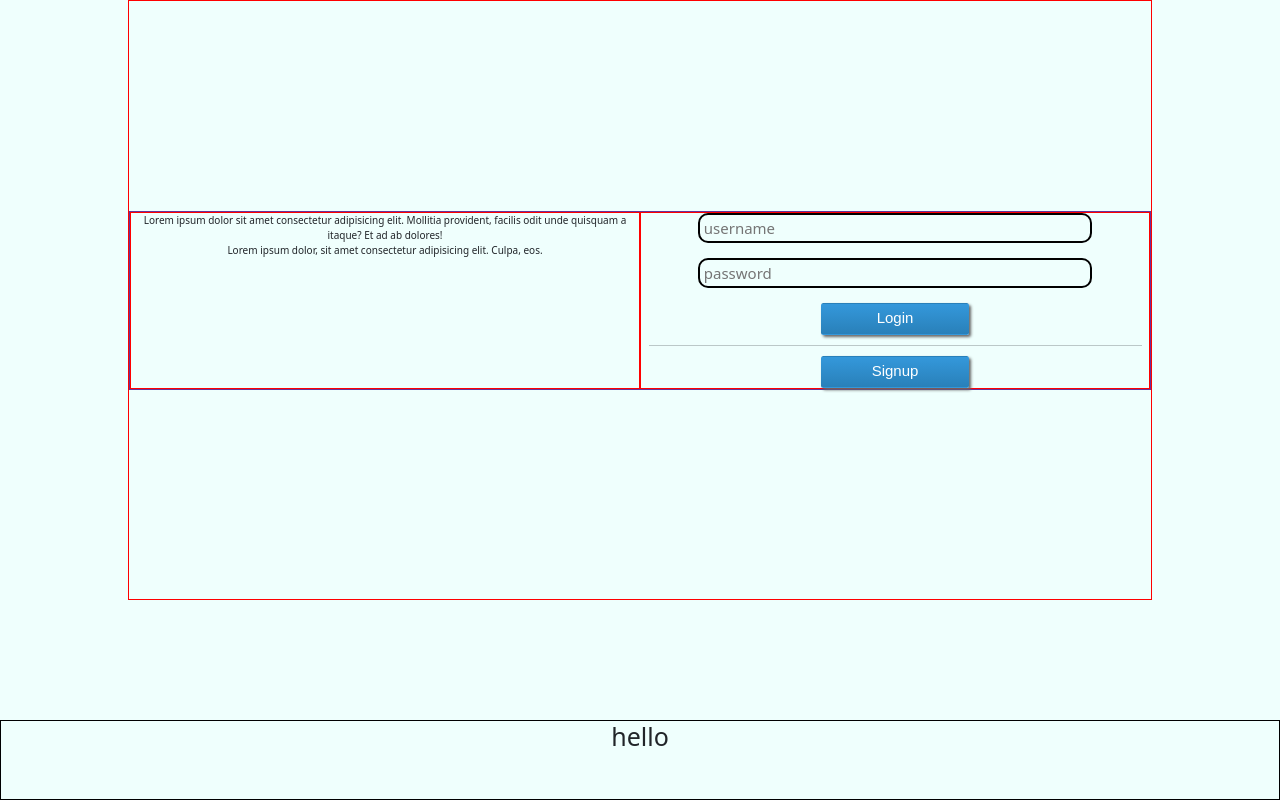
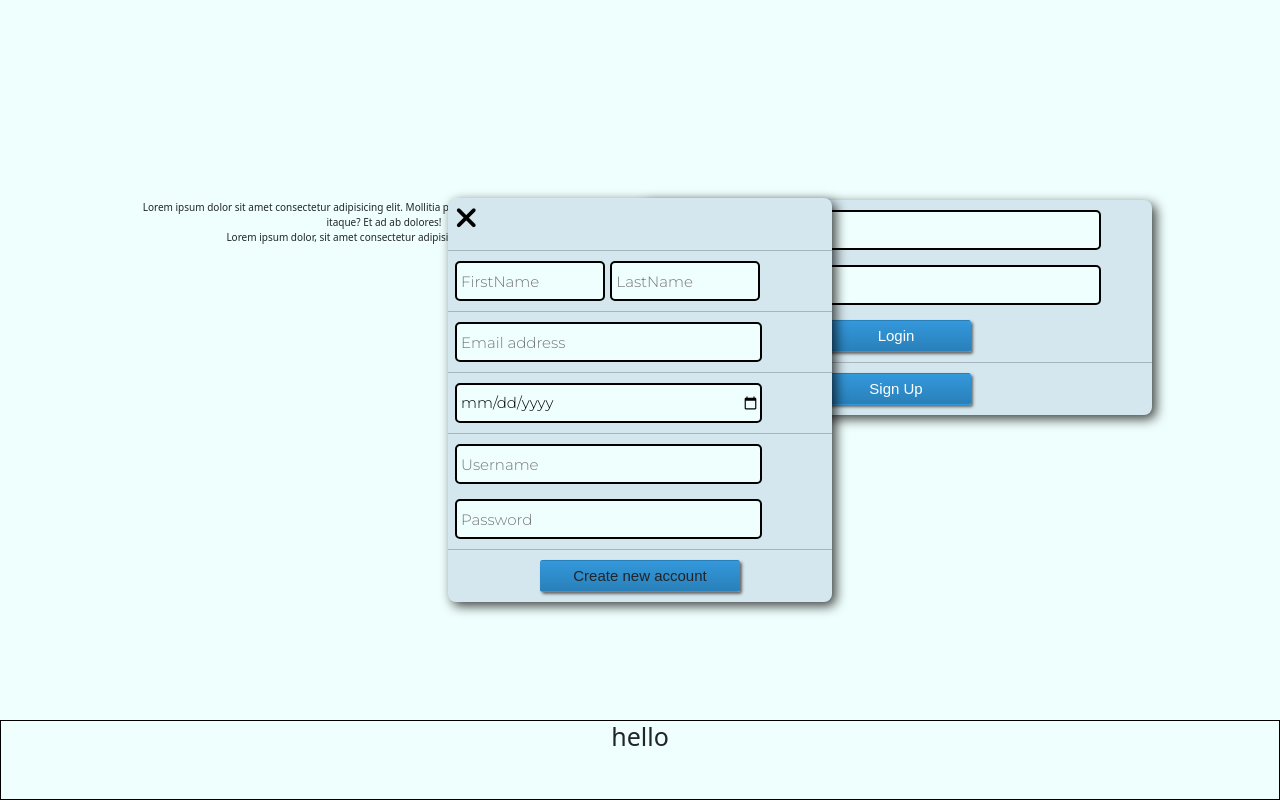
Before and after one commit to ShubhAgarwal-dev/DevHack3.0, a Python web app: template templates/index.html in a window 1280 px wide. Run offline with Jinja, Linux system fonts and the light colour scheme; the template is opened without the code that fills it, so the values that code supplies are empty; some libraries are stand-ins or nearby versions.

Commit message:
form created

```diff
--- a/static/css/style.css
+++ b/static/css/style.css
@@ -1,3 +1,4 @@
+@import url('https://fonts.googleapis.com/css2?family=Montserrat:wght@300&display=swap');
 *{
     padding: 0;
     margin: 0;
@@ -20,20 +21,29 @@ main{
     display: flex;
     flex-direction: column;
     justify-content: space-between;
+    opacity: 1;
 
 }
 .section{
     width: 80%;
     height: 75%;
-    border: 1px solid red;
+    /* border: 1px solid red; */
     margin: 0 auto  ;
     display: flex;
     /* flex-wrap: wrap; */
     flex-direction: column;
     justify-content: center;
 }
+.section .form{
+    background-color: rgb(212, 231, 238);
+    padding: 1rem 0;
+    border-color: transparent;
+    border-radius: 0.8rem;
+    box-shadow: 4px 4px 12px 0px rgba(0,0,0,0.75);
+}
 .row{
-    border: 1px solid rebeccapurple;
+    /* border: 1px solid rebeccapurple; */
+    height: 20rem;
 }
 .footer{
     width: 100%;
@@ -41,17 +51,20 @@ main{
     border: 1px solid black;
 }
 .width{
-    border: 1px solid red;
+    /* border: 1px solid red; */
+    display: inline-block !important;
+    width: 49%;
 }
 .ln input{
    width: 80%;
-   height: 3rem;
+   height: 4rem;
    font-size: 1.5rem;
    background: #EFFFFD;
    transition-duration: 0.3s;
    border: 2px solid black;
-   border-radius: 1rem;
+   border-radius: 0.5rem;
    padding-left: 0.4rem;
+   font-family: 'Montserrat', sans-serif;
 
 }
 
@@ -64,7 +77,7 @@ main{
     color: white;
 }
 .btn {
-    width: 30%;
+    width: 15rem;
     background: #3498db;
     background-image: -webkit-linear-gradient(top, #3498db, #2980b9);
     background-image: -moz-linear-gradient(top, #3498db, #2980b9);
@@ -91,23 +104,53 @@ main{
     background-image: -o-linear-gradient(top, #3cb0fd, #3498db);
     background-image: linear-gradient(to bottom, #3cb0fd, #3498db);
     text-decoration: none;
+    cursor: pointer;
   }
 
   /* #################### styling signup ######################## */
 
 .signupform{
     background-color: white;
-    height: 50%;
+    height: auto;
     width: 30%;
-    border: 1px solid red;
+    /* border: 1px solid red; */
     position: absolute;
     top: 50%;
     left: 50%;
     transform: translate(-50%, -50%);
     display: none;
+    opacity: 1;
+    text-align: start;
+    display: flex;
+    flex-direction: column;
+    justify-content: space-between;
+    padding-bottom: 1rem;
+    box-shadow: 4px 4px 12px 0px rgba(0,0,0,0.75);
+    border-radius: 0.8rem;
+    background-color: rgb(212, 231, 238);
 
 }
-.signupform .close button{
-    width: 5rem
+.signupform .new-account{
+    width: 20rem;
+    font-size: 1.5rem;
+    bottom: 3%;
+}
+.signupform .btn3{
+    border: 0;
+    background-color: transparent;
+    font-size: 3rem;
+    transition-duration: 0.3s;
+    margin: -3px 0 0 7px;
 
 }
+.signupform .btn3:hover{
+    color: red;
+    transition-duration: 0.3s;
+}
+.signupform .new-acc{
+    text-align: center;
+    width: 100%;
+}
+.signupform .close{
+    margin: 0;
+}
--- a/static/js/index.js
+++ b/static/js/index.js
@@ -1,13 +1,22 @@
 const popsignup = document.querySelector(".signupform")
 const btn2 = document.querySelector(".section .btn2")
 const btn3 = document.querySelector(".signupform .btn3")
+const body = document.querySelector("body");
+const section = document.querySelector(".section")
+const footer = document.querySelector(".footer")
 
 console.log(btn2)
 console.log(popsignup)
 
 btn2.addEventListener("click", ()=>{
     popsignup.style.display = "block";
+    section.style.opacity = "0.4"
+    footer.style.opacity = "0.4"
+
+
 })
 btn3.addEventListener("click", ()=>{
     popsignup.style.display = "none";
+    section.style.opacity = "1"
+    footer.style.opacity = "1"
 })
--- a/templates/index.html
+++ b/templates/index.html
@@ -6,6 +6,7 @@
     <meta name="viewport" content="width=device-width, initial-scale=1.0">
     <link rel="stylesheet" href="../static/css/style.css">
     <link href="https://cdn.jsdelivr.net/npm/bootstrap@5.1.3/dist/css/bootstrap.min.css" rel="stylesheet" integrity="sha384-1BmE4kWBq78iYhFldvKuhfTAU6auU8tT94WrHftjDbrCEXSU1oBoqyl2QvZ6jIW3" crossorigin="anonymous">
+    <script src="https://kit.fontawesome.com/a0674b5292.js" crossorigin="anonymous"></script>
     <script src="../static/js/index.js" defer></script>
     <title>Document</title>
 </head>
@@ -19,19 +20,19 @@
                   <div class="col-6 col-md-6 col-sm-12 form width">
                       <form action="">
                           <div class="username ln">
-                            <input type="text" placeholder="username" required>
+                            <input type="text" placeholder="Username" required>
                           </div>
 
                           <br>
                           <div class="password ln">
-                            <input type="password" placeholder="password" required>
+                            <input type="password" placeholder="Password" required>
                           </div>
                           <br>
                           <button class="btn btn1"><span>Login</span></button>
 
                           <br><hr>
 
-                          <button class="btn btn2"><span>Signup</span></button>
+                          <button class="btn btn2"><span>Sign Up</span></button>
                       </form>
                   </div>
                 </div>
@@ -41,7 +42,26 @@
         </div>
         <div class="signupform">
             <div class="close">
-                <button class="btn btn3">Close</button>
+                <button class="btn3"><i class="fa fa-times" aria-hidden="true"></i></button>
+            </div>
+            <hr>
+            <div class="form ln">
+                <form action="">
+                    <input type="text" placeholder="FirstName" style="width: 39%; margin-left: 7px;">
+                    <input type="text" placeholder="LastName" style="width: 39%; margin-left: 3px;">
+                    <hr>
+                    <input type="email" placeholder="Email address" style="margin-left: 7px;">
+                    <hr>
+                    <input type="date" style="margin-left: 7px;">
+                    <hr>
+                    <input type="text" placeholder="Username" style="margin-left: 7px;">
+                    <br><br>
+                    <input type="password" placeholder="Password" style="margin-left: 7px;">
+                    <hr>
+                </form>
+            </div>
+            <div class="new-acc">
+                <button class="new-account btn btn4">Create new account</button>
             </div>
         </div>
         <footer class="footer">
```
Also changed, not shown: 1 other file.
